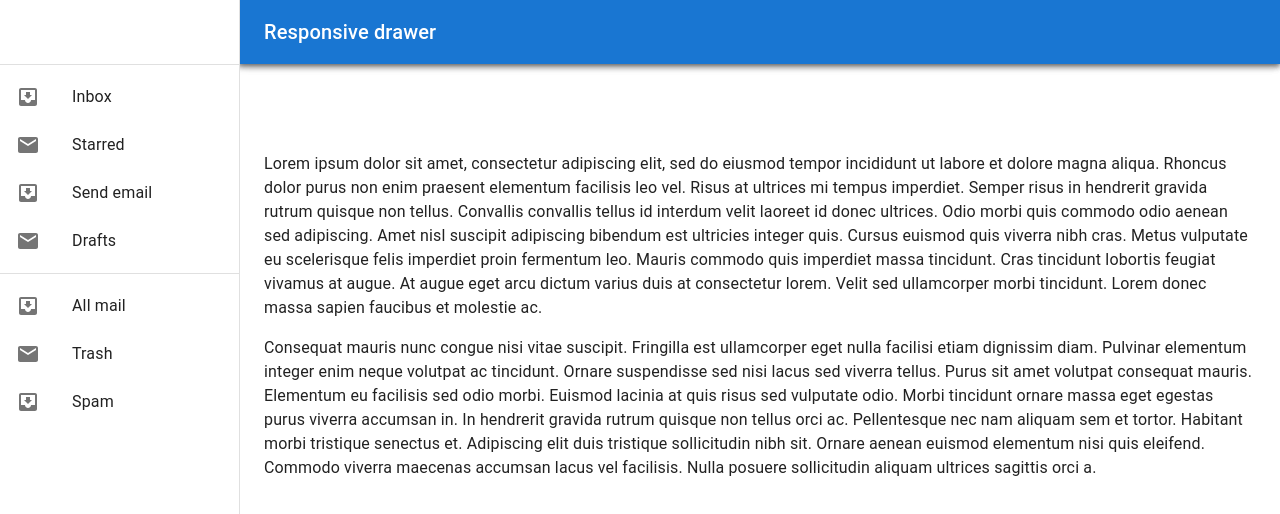
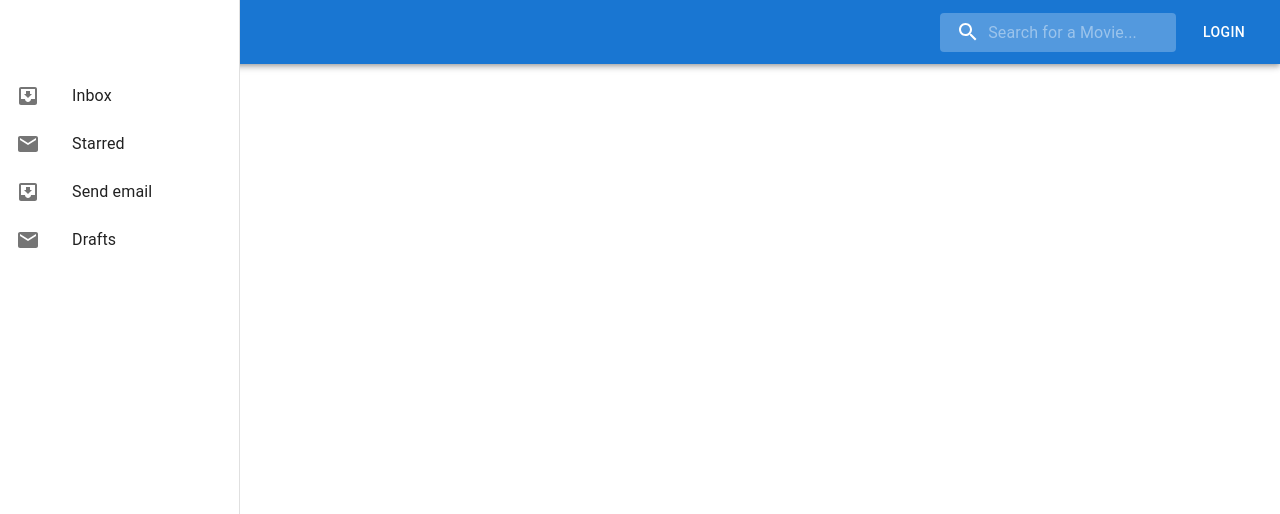
Before and after one commit to gonchigars/Reactapp, a React (Create React App) app: page / in a window 1280 px wide. Shown: the top 514 px of the page. Built offline with nearby package versions, Linux system fonts and the light colour scheme.

Commit message:
added sidebar without header

```diff
--- a/src/App.css
+++ /dev/null
@@ -1,38 +0,0 @@
-.App {
-  text-align: center;
-}
-
-.App-logo {
-  height: 40vmin;
-  pointer-events: none;
-}
-
-@media (prefers-reduced-motion: no-preference) {
-  .App-logo {
-    animation: App-logo-spin infinite 20s linear;
-  }
-}
-
-.App-header {
-  background-color: #282c34;
-  min-height: 100vh;
-  display: flex;
-  flex-direction: column;
-  align-items: center;
-  justify-content: center;
-  font-size: calc(10px + 2vmin);
-  color: white;
-}
-
-.App-link {
-  color: #61dafb;
-}
-
-@keyframes App-logo-spin {
-  from {
-    transform: rotate(0deg);
-  }
-  to {
-    transform: rotate(360deg);
-  }
-}
--- a/src/App.js
+++ b/src/App.js
@@ -1,10 +1,10 @@
-import SearchAppBar from "./components/Header";
 import ResponsiveDrawer from "./components/Sidebar";
+import Header from "./components/Header";
 
 function App() {
   return (
     <div>
-      <SearchAppBar />
+      <Header />
       <ResponsiveDrawer />
     </div>
   );
--- a/src/components/Sidebar.js
+++ b/src/components/Sidebar.js
@@ -1,193 +1,46 @@
-import * as React from "react";
-import PropTypes from "prop-types";
-import AppBar from "@mui/material/AppBar";
-import Box from "@mui/material/Box";
-import CssBaseline from "@mui/material/CssBaseline";
-import Divider from "@mui/material/Divider";
-import Drawer from "@mui/material/Drawer";
-import IconButton from "@mui/material/IconButton";
+import React from "react";
+import {
+  Drawer,
+  List,
+  ListItem,
+  ListItemIcon,
+  ListItemText,
+  Toolbar,
+} from "@mui/material";
 import InboxIcon from "@mui/icons-material/MoveToInbox";
-import List from "@mui/material/List";
-import ListItem from "@mui/material/ListItem";
-import ListItemButton from "@mui/material/ListItemButton";
-import ListItemIcon from "@mui/material/ListItemIcon";
-import ListItemText from "@mui/material/ListItemText";
 import MailIcon from "@mui/icons-material/Mail";
-import MenuIcon from "@mui/icons-material/Menu";
-import Toolbar from "@mui/material/Toolbar";
-import Typography from "@mui/material/Typography";
 
 const drawerWidth = 240;
 
-function ResponsiveDrawer(props) {
-  const { window } = props;
-  const [mobileOpen, setMobileOpen] = React.useState(false);
-  const [isClosing, setIsClosing] = React.useState(false);
-
-  const handleDrawerClose = () => {
-    setIsClosing(true);
-    setMobileOpen(false);
-  };
-
-  const handleDrawerTransitionEnd = () => {
-    setIsClosing(false);
-  };
-
-  const handleDrawerToggle = () => {
-    if (!isClosing) {
-      setMobileOpen(!mobileOpen);
-    }
-  };
-
+function ResponsiveDrawer({ mobileOpen, handleDrawerToggle }) {
   const drawer = (
     <div>
-      <Toolbar />
-      <Divider />
+      <Toolbar /> {/* This empty Toolbar acts as a spacer */}
       <List>
         {["Inbox", "Starred", "Send email", "Drafts"].map((text, index) => (
-          <ListItem key={text} disablePadding>
-            <ListItemButton>
+          <ListItem button key={text}>
             <ListItemIcon>
               {index % 2 === 0 ? <InboxIcon /> : <MailIcon />}
             </ListItemIcon>
             <ListItemText primary={text} />
-            </ListItemButton>
-          </ListItem>
-        ))}
-      </List>
-      <Divider />
-      <List>
-        {["All mail", "Trash", "Spam"].map((text, index) => (
-          <ListItem key={text} disablePadding>
-            <ListItemButton>
-              <ListItemIcon>
-                {index % 2 === 0 ? <InboxIcon /> : <MailIcon />}
-              </ListItemIcon>
-              <ListItemText primary={text} />
-            </ListItemButton>
           </ListItem>
         ))}
       </List>
     </div>
   );
 
-  // Remove this const when copying and pasting into your project.
-  const container =
-    window !== undefined ? () => window().document.body : undefined;
-
   return (
-    <Box sx={{ display: "flex" }}>
-      <CssBaseline />
-      <AppBar
-        position="fixed"
-        sx={{
-          width: { sm: `calc(100% - ${drawerWidth}px)` },
-          ml: { sm: `${drawerWidth}px` },
-        }}
-      >
-        <Toolbar>
-          <IconButton
-            color="inherit"
-            aria-label="open drawer"
-            edge="start"
-            onClick={handleDrawerToggle}
-            sx={{ mr: 2, display: { sm: "none" } }}
-          >
-            <MenuIcon />
-          </IconButton>
-          <Typography variant="h6" noWrap component="div">
-            Responsive drawer
-          </Typography>
-        </Toolbar>
-      </AppBar>
-      <Box
-        component="nav"
-        sx={{ width: { sm: drawerWidth }, flexShrink: { sm: 0 } }}
-        aria-label="mailbox folders"
-      >
-        {/* The implementation can be swapped with js to avoid SEO duplication of links. */}
-        <Drawer
-          container={container}
-          variant="temporary"
-          open={mobileOpen}
-          onTransitionEnd={handleDrawerTransitionEnd}
-          onClose={handleDrawerClose}
-          ModalProps={{
-            keepMounted: true, // Better open performance on mobile.
-          }}
-          sx={{
-            display: { xs: "block", sm: "none" },
-            "& .MuiDrawer-paper": {
-              boxSizing: "border-box",
-              width: drawerWidth,
-            },
-          }}
-        >
-          {drawer}
-        </Drawer>
     <Drawer
       variant="permanent"
       sx={{
         display: { xs: "none", sm: "block" },
-            "& .MuiDrawer-paper": {
-              boxSizing: "border-box",
-              width: drawerWidth,
-            },
+        "& .MuiDrawer-paper": { boxSizing: "border-box", width: drawerWidth },
       }}
       open
     >
       {drawer}
     </Drawer>
-      </Box>
-      <Box
-        component="main"
-        sx={{
-          flexGrow: 1,
-          p: 3,
-          width: { sm: `calc(100% - ${drawerWidth}px)` },
-        }}
-      >
-        <Toolbar />
-        <Typography paragraph>
-          Lorem ipsum dolor sit amet, consectetur adipiscing elit, sed do
-          eiusmod tempor incididunt ut labore et dolore magna aliqua. Rhoncus
-          dolor purus non enim praesent elementum facilisis leo vel. Risus at
-          ultrices mi tempus imperdiet. Semper risus in hendrerit gravida rutrum
-          quisque non tellus. Convallis convallis tellus id interdum velit
-          laoreet id donec ultrices. Odio morbi quis commodo odio aenean sed
-          adipiscing. Amet nisl suscipit adipiscing bibendum est ultricies
-          integer quis. Cursus euismod quis viverra nibh cras. Metus vulputate
-          eu scelerisque felis imperdiet proin fermentum leo. Mauris commodo
-          quis imperdiet massa tincidunt. Cras tincidunt lobortis feugiat
-          vivamus at augue. At augue eget arcu dictum varius duis at consectetur
-          lorem. Velit sed ullamcorper morbi tincidunt. Lorem donec massa sapien
-          faucibus et molestie ac.
-        </Typography>
-        <Typography paragraph>
-          Consequat mauris nunc congue nisi vitae suscipit. Fringilla est
-          ullamcorper eget nulla facilisi etiam dignissim diam. Pulvinar
-          elementum integer enim neque volutpat ac tincidunt. Ornare suspendisse
-          sed nisi lacus sed viverra tellus. Purus sit amet volutpat consequat
-          mauris. Elementum eu facilisis sed odio morbi. Euismod lacinia at quis
-          risus sed vulputate odio. Morbi tincidunt ornare massa eget egestas
-          purus viverra accumsan in. In hendrerit gravida rutrum quisque non
-          tellus orci ac. Pellentesque nec nam aliquam sem et tortor. Habitant
-          morbi tristique senectus et. Adipiscing elit duis tristique
-          sollicitudin nibh sit. Ornare aenean euismod elementum nisi quis
-          eleifend. Commodo viverra maecenas accumsan lacus vel facilisis. Nulla
-          posuere sollicitudin aliquam ultrices sagittis orci a.
-        </Typography>
-      </Box>
-    </Box>
   );
 }
 
-ResponsiveDrawer.propTypes = {
-  /**
-   * Injected by the documentation to work in an iframe.
-   * Remove this when copying and pasting into your project.
-   */
-  window: PropTypes.func,
-};
-
 export default ResponsiveDrawer;
```
Also changed, not shown: 1 other file (tests, documents, lock files or other folders). Lines whose indentation alone changed are shown as unchanged.
